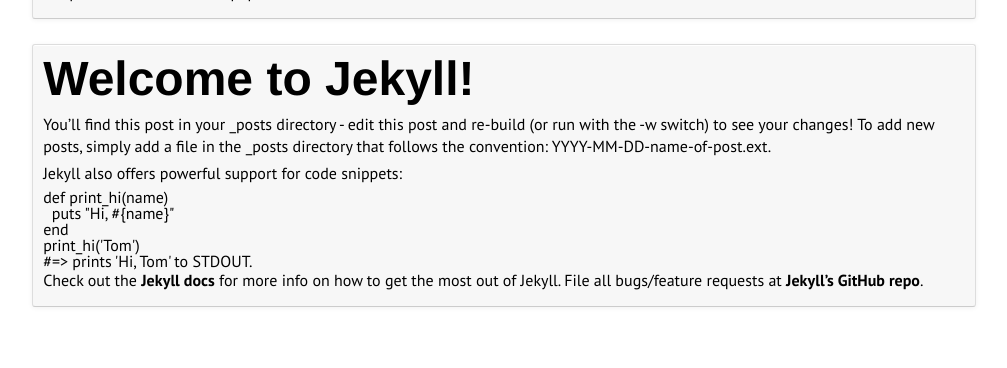
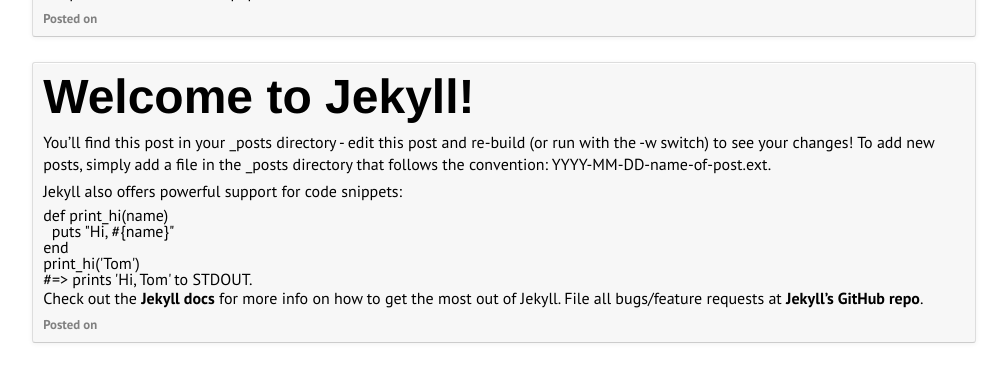
Before and after one commit to FRCHumans4501/frchumans4501.github.io, a Jekyll site: the page built from index.html, in a window 1280 px wide, cut to the strip 897-1265 px from the top of the page. Shown: the whole strip, without its empty margins (136-1143 px from the left). Built offline with Jekyll 4.4.1, drawn with Linux system fonts in a browser that asks for light colours; nearby versions of some CDN libraries; before the commit the page ends 1229 px from its top, so only the background shows below that.

Commit message:
Added page date and fixed header

```diff
--- a/_includes/header.html
+++ b/_includes/header.html
@@ -1,6 +1,6 @@
 <header>
     <div id="header-background">
-      <img src="/humans/style/images/logo.png" id="logo" />
+      <img src="{{ "/style/images/logo.png" | prepend: site.baseurl }}" id="logo" />
     </div>
     <nav>
       <ul>
--- a/index.html
+++ b/index.html
@@ -7,6 +7,7 @@ layout: default
     <!-- {{ post.date | date: "%b %-d, %Y" }} -->
     <h1><a class="post-link" href="{{ post.url | prepend: site.baseurl }}">{{ post.title }}</a></h1>
     {{ post.content }}
+    <span>Posted on {{ page.date }}</span>
   </article>
 {% endfor %}
 
```
